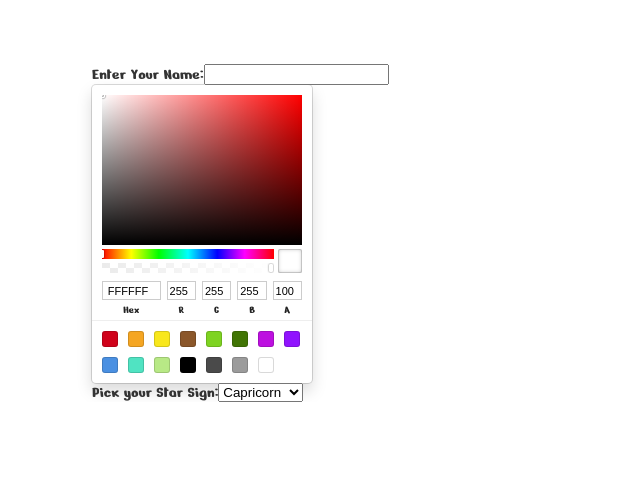
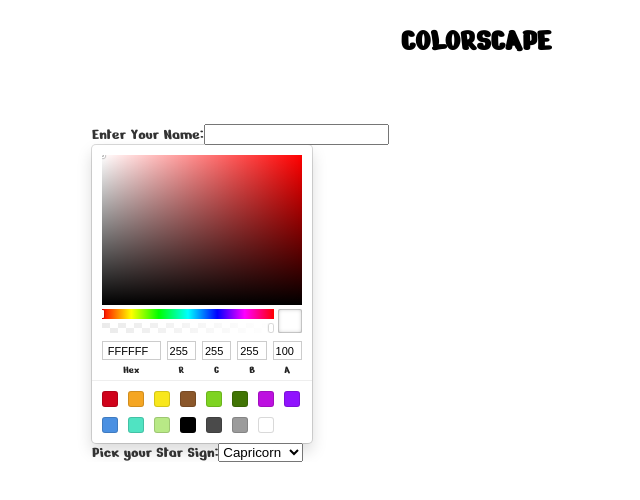
Before and after one commit to sherwig/Web_Dev_Final, a React (Create React App) app in the folder colorscape/: page / in a window 1280 px wide. Shown: the top 500 px of the page, without its empty margins (164-804 px from the left). Built offline with nearby package versions, Linux system fonts and the light colour scheme.

Commit message:
Update Form.js

```diff
--- a/colorscape/src/Form.js
+++ b/colorscape/src/Form.js
@@ -83,7 +83,7 @@ render(){
     /*<input type="submit" value="Submit" />*/
     return(
       <div>
-
+        <h1 class = "title"> COLORSCAPE </h1>
       <div style={submitStyle}>
       <form onSubmit={this.handleSubmit}>
         <label>
```
